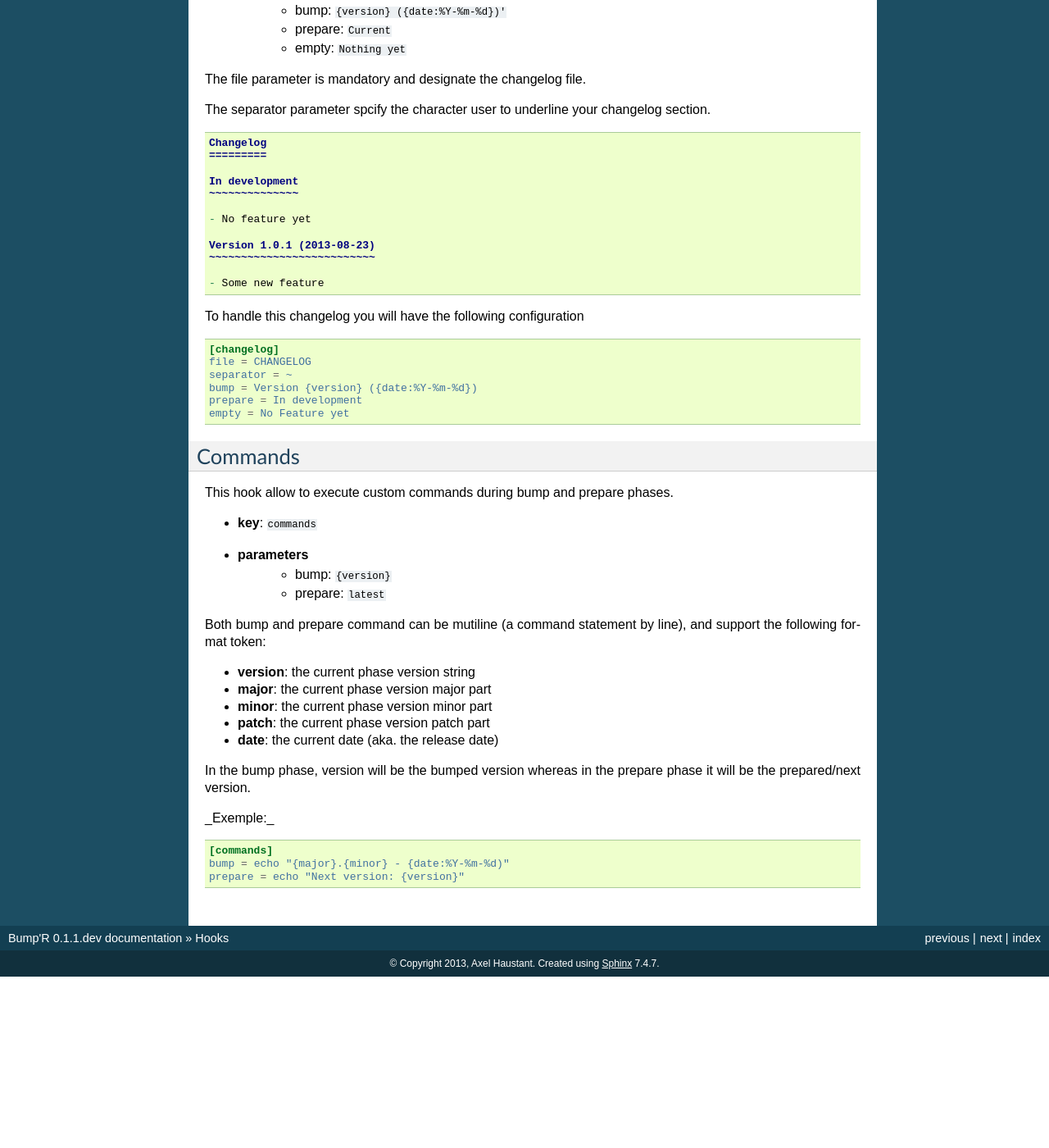
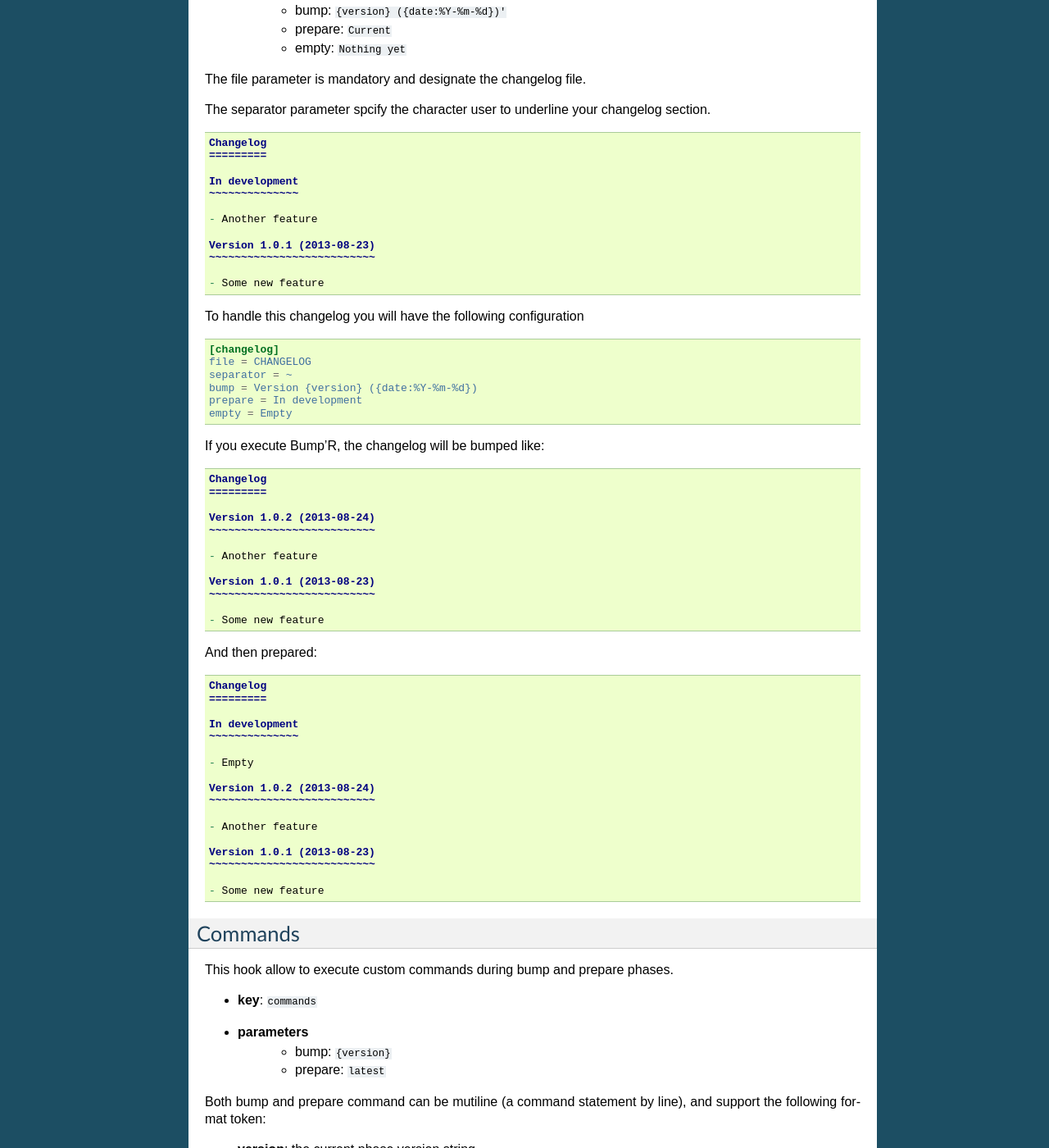
Before and after one commit to noirbizarre/bumpr, a Sphinx documentation site: the page built from doc/hooks.rst, in a window 1280 px wide and 1400 px high, scrolled down 879 px. Shown: the whole window at 82% size. Built offline with Sphinx 7.4.7, drawn with Linux system fonts in a browser that asks for light colours; before the commit the page ends 2070 px from its top, so only the background shows below that.

Commit message:
Adjust changelog hook documentation

```diff
--- a/doc/hooks.rst
+++ b/doc/hooks.rst
@@ -65,7 +65,7 @@ The separator parameter spcify the character user to underline your changelog se
     In development
     ~~~~~~~~~~~~~~
 
-    - No feature yet
+    - Another feature
 
     Version 1.0.1 (2013-08-23)
     ~~~~~~~~~~~~~~~~~~~~~~~~~~
@@ -81,8 +81,46 @@ To handle this changelog you will have the following configuration
     separator = ~
     bump = Version {version} ({date:%Y-%m-%d})
     prepare = In development
-    empty = No Feature yet
+    empty = Empty
 
+If you execute Bump'R, the changelog will be bumped like:
+
+.. code-block:: rst
+
+    Changelog
+    =========
+
+    Version 1.0.2 (2013-08-24)
+    ~~~~~~~~~~~~~~~~~~~~~~~~~~
+
+    - Another feature
+
+    Version 1.0.1 (2013-08-23)
+    ~~~~~~~~~~~~~~~~~~~~~~~~~~
+
+    - Some new feature
+
+And then prepared:
+
+.. code-block:: rst
+
+    Changelog
+    =========
+
+    In development
+    ~~~~~~~~~~~~~~
+
+    - Empty
+
+    Version 1.0.2 (2013-08-24)
+    ~~~~~~~~~~~~~~~~~~~~~~~~~~
+
+    - Another feature
+
+    Version 1.0.1 (2013-08-23)
+    ~~~~~~~~~~~~~~~~~~~~~~~~~~
+
+    - Some new feature
 
 Commands
 --------
```
